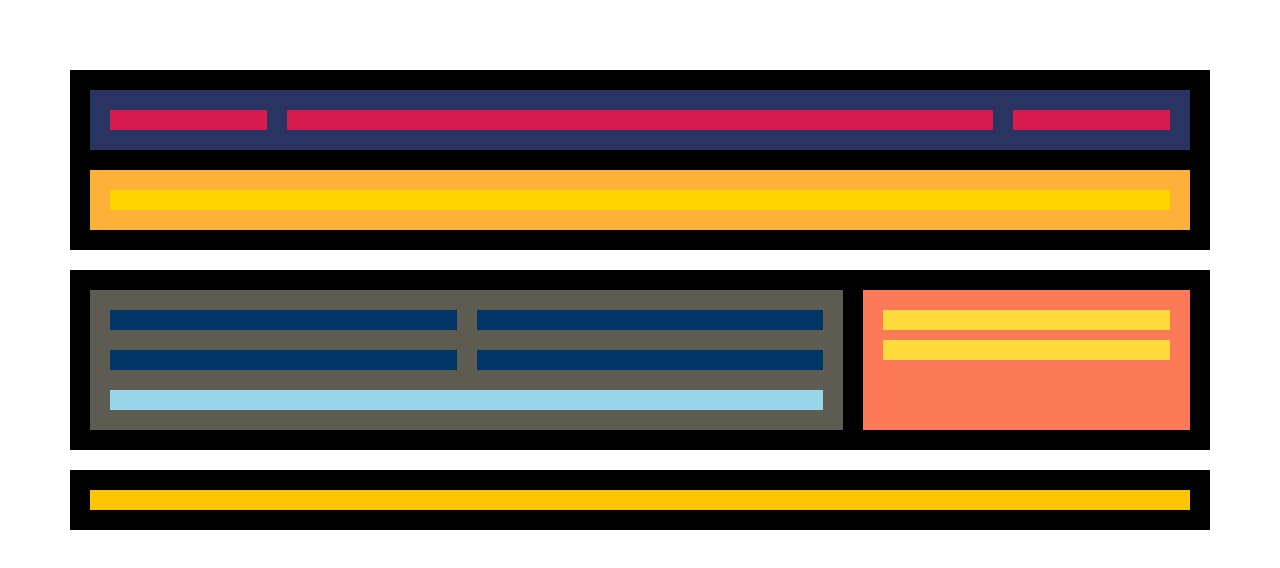
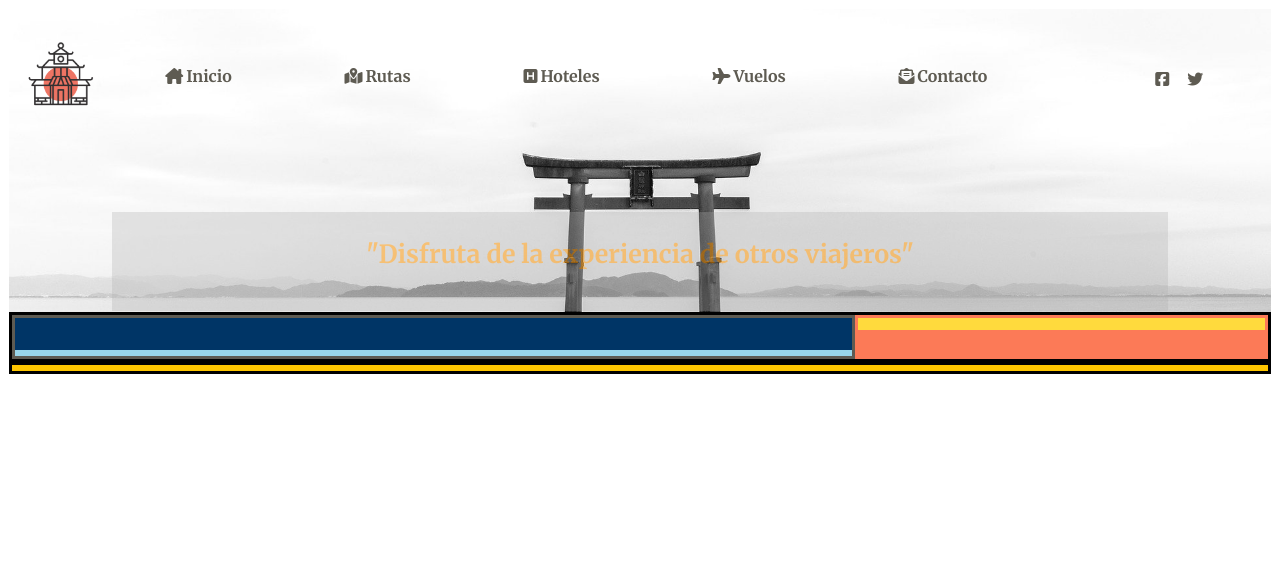
Before and after one commit to gioblaugrana/Sprint-1, a plain HTML site: page index.html in a window 1280 px wide. Drawn offline with Linux system fonts and the light colour scheme.

Commit message:
Ejercicio 4

```diff
--- a/estilos.css
+++ b/estilos.css
@@ -1,49 +1,88 @@
 * {
-    margin: 10px;
-    padding: 10px;
+    margin: 0px;
+    padding: 3px;
     max-width: 1200;
 }
-
+body{
+    font-family: 'Merriweather', serif;
+}
+a{
+    text-decoration: none;
+}
 .padre{
     display: flex;
     flex-flow: column nowrap;
 }
 
 .header {
-    background: #000;
+    background: url(../images/header.jpg);
+    justify-content: center;
+    background-position: center;
+    background-attachment: contain;
+    background-size: cover;
     display: flex;
     flex-flow: column nowrap;
+    padding: 5px 1;
+}
+.header .logo img{
+    height: 70px;
+    width: auto;
+    margin-top: -30px;
+}
+.header .logo img:hover{
+    transform: scale(1.1);
+}
+.menu {
+    background: rgba(0,0,0,0);
+    display: flex;
+    flex-flow: row nowrap;
+    height: 100px;
+    padding-top: 50px;
+    padding-bottom: 60px;
 }
 
-.menu {
-    background: #293462;
-    display: flex;
-    flex-flow: row nowrap;
-}
 
 .logo {
-    background: #D61C4E;
     flex: 1 1 auto;
 }
-
 .nav {
-    background: #D61C4E;
-    flex: 5 1 auto;
-
+    flex: 1 1 auto;
+}
+.nav a{
+    color: #5e5b52;
+    margin-right: 100px;
+}
+.nav a:hover{
+    color: #aa0707;
 }
 
 .social {
-    background: #D61C4E;
     flex: 1 1 auto;
-
+    display: flex;
+}
+.social a{
+    color: #5e5b52;
+}
+.social a:hover{
+    color: #aa0707;
 }
 
 .texto-principal {
-    background: #FEB139;
+    opacity: 0.5;
+    margin-inline-start: 100px;
+    margin-inline-end: 100px;
+    margin-block-start: -10px;
+    margin-block-end: -2px;
+    background: rgba(173, 172, 172, 0.603);
 }
 
 h1 {
-    background: #ffd500;
+font-family: 'Merriweather';
+color: #ff9500;
+font-size: 25px;
+text-align: center;
+margin-top: 20px;
+margin-bottom: 35px;
 }
 
 .section {
--- a/index.html
+++ b/index.html
@@ -6,24 +6,39 @@
     <meta http-equiv="X-UA-Compatible" content="IE=edge">
     <meta name="viewport" content="width=device-width, initial-scale=1.0">
     <title>Tarea 1</title>
+    <script src="https://kit.fontawesome.com/dd5a072613.js" crossorigin="anonymous"></script>
+    <link href="https://fonts.googleapis.com/css2?family=Lora&family=Merriweather:wght@700&display=swap" rel="stylesheet">
     <link rel="stylesheet" href="estilos.css">
+
 </head>
 
 <body>
     <div class="padre">
         <header class="header">
             <div class="menu">
-                <div class="logo"></div>
-                <div class="nav"></div>
-                <div class="social"></div>
+                <div class="logo">
+                    <a href="index.html"><img src="images/logo.png" alt=""></a>
+                </div>
+                <div class="nav">
+                    <a href="#"><i class="fa-solid fa-house-chimney"></i>Inicio</a>
+                    <a href="#"><i class="fa-solid fa-map-location-dot"></i>Rutas</a>
+                    <a href="#"><i class="fa-solid fa-square-h"></i>Hoteles</a>
+                    <a href="#"><i class="fa-solid fa-plane"></i>Vuelos</a>
+                    <a href="#"><i class="fa-solid fa-envelope-open-text"></i>Contacto</a>
+                </div>
+                <div class="social">
+                    <div>
+                        <a href="#"><i class="fa-brands fa-square-facebook"></i></a></div>
+                        <div><a href="#"><i class="fa-brands fa-twitter"></i></a></div>
+                </div>
             </div>
             <div class="texto-principal">
-                <h1></h1>
+                <h1>"Disfruta de la experiencia de otros viajeros"</h1>
             </div>
         </header>
         <section class="section">
             <div class="articulos">
-                <article class="article"></article>
+                <article class="article"><img src="images/" alt=""></article>
                 <article class="article"></article>
                 <article class="article"></article>
                 <article class="article"></article>
```
Also changed, not shown: images/comida.jpg (added), images/favicon.ico (added), images/header.jpg (added), images/logo.png (added), images/noche.jpg (added), images/sakura.jpg (added), 1 other file.
